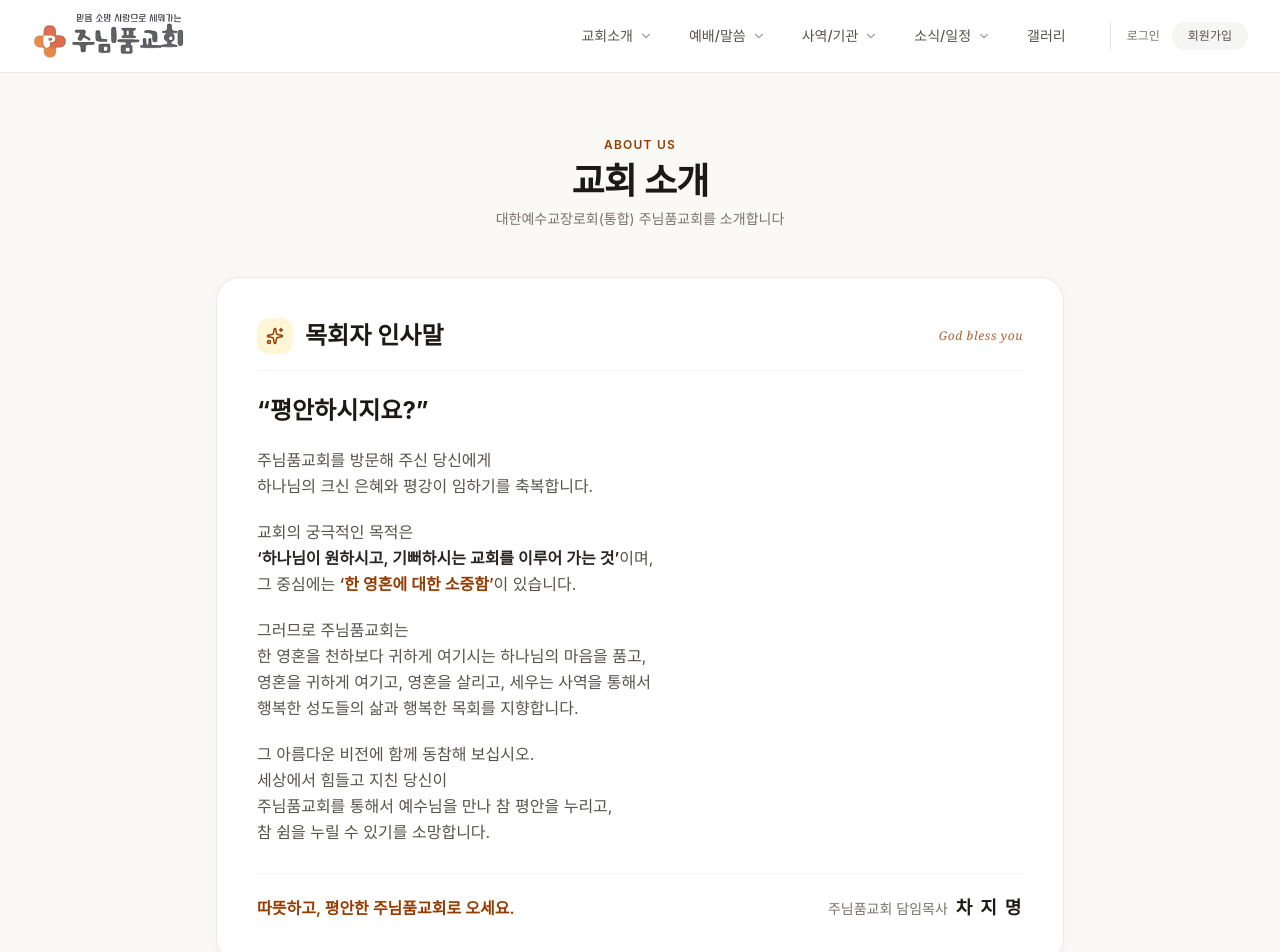
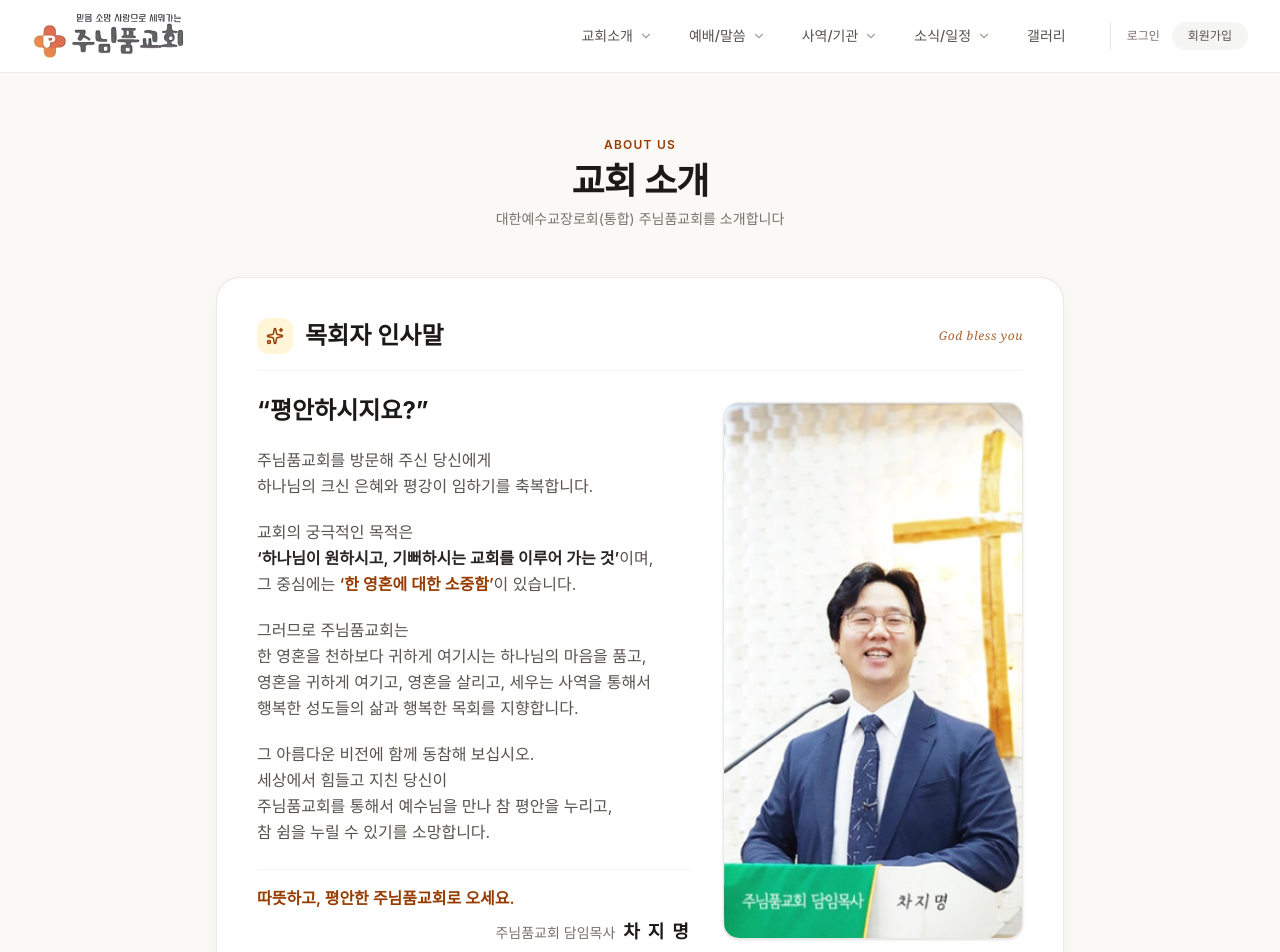
Before and after one commit to darkgentlejbs-max/junimpum_church, a Next.js app: page /about in a window 1280 px wide. Shown: the top 952 px of the page. Built offline with nearby package versions, Linux system fonts and the light colour scheme; no server answers; a web font is replaced by a local one.

Commit message:
Add pastor portrait photo to greeting section on about page

```diff
--- a/src/app/about/page.tsx
+++ b/src/app/about/page.tsx
@@ -42,11 +42,15 @@ export default function AboutPage() {
             </span>
           </div>
 
+          <div className="grid grid-cols-1 md:grid-cols-12 gap-6 sm:gap-8 items-center">
+            {/* Left: Greeting Text */}
+            <div className="md:col-span-7 flex flex-col justify-between">
+              <div>
                 <h3 className="text-xl sm:text-2xl font-bold text-stone-900 mb-5">
                   &ldquo;평안하시지요?&rdquo;
                 </h3>
 
-          <div className="text-stone-600 leading-relaxed text-sm sm:text-base space-y-5 mb-7 break-keep">
+                <div className="text-stone-600 leading-relaxed text-sm sm:text-base space-y-4 sm:space-y-5 mb-6 break-keep">
                   <p>
                     주님품교회를 방문해 주신 당신에게<br />
                     하나님의 크신 은혜와 평강이 임하기를 축복합니다.
@@ -69,14 +73,29 @@ export default function AboutPage() {
                     참 쉼을 누릴 수 있기를 소망합니다.
                   </p>
                 </div>
+              </div>
 
-          <div className="pt-5 border-t border-stone-100 flex flex-col sm:flex-row sm:items-center justify-between gap-3">
-            <p className="text-sm sm:text-base font-semibold text-amber-800">
+              <div className="pt-4 border-t border-stone-100">
+                <p className="text-sm sm:text-base font-semibold text-amber-800 mb-2">
                   따뜻하고, 평안한 주님품교회로 오세요.
                 </p>
                 <div className="text-right">
-              <span className="text-sm text-stone-500 mr-2">주님품교회 담임목사</span>
+                  <span className="text-xs sm:text-sm text-stone-500 mr-2">주님품교회 담임목사</span>
                   <span className="text-base sm:text-lg font-bold text-stone-900 tracking-widest">차 지 명</span>
+                </div>
+              </div>
+            </div>
+
+            {/* Right: Pastor Portrait Photo */}
+            <div className="md:col-span-5 flex justify-center">
+              <div className="w-full max-w-[300px] md:max-w-none rounded-2xl overflow-hidden shadow-sm border border-stone-200/80 bg-stone-50">
+                {/* eslint-disable-next-line @next/next/no-img-element */}
+                <img
+                  src="/images/pastor-profile.png"
+                  alt="주님품교회 담임목사 차지명"
+                  className="w-full h-auto object-cover block"
+                />
+              </div>
             </div>
           </div>
         </section>
```
Also changed, not shown: public/images/pastor-profile.png (added). Lines whose indentation alone changed are shown as unchanged.
